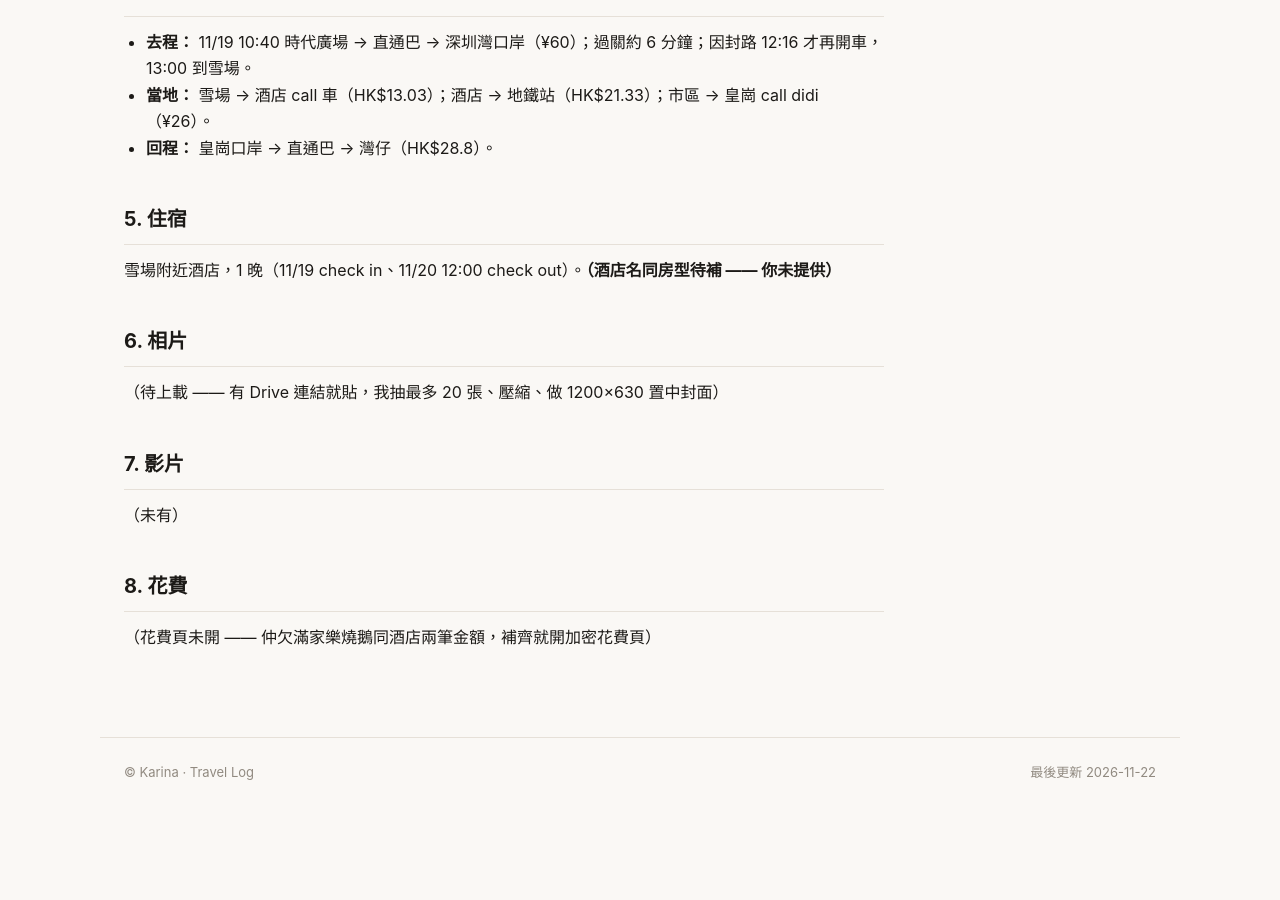
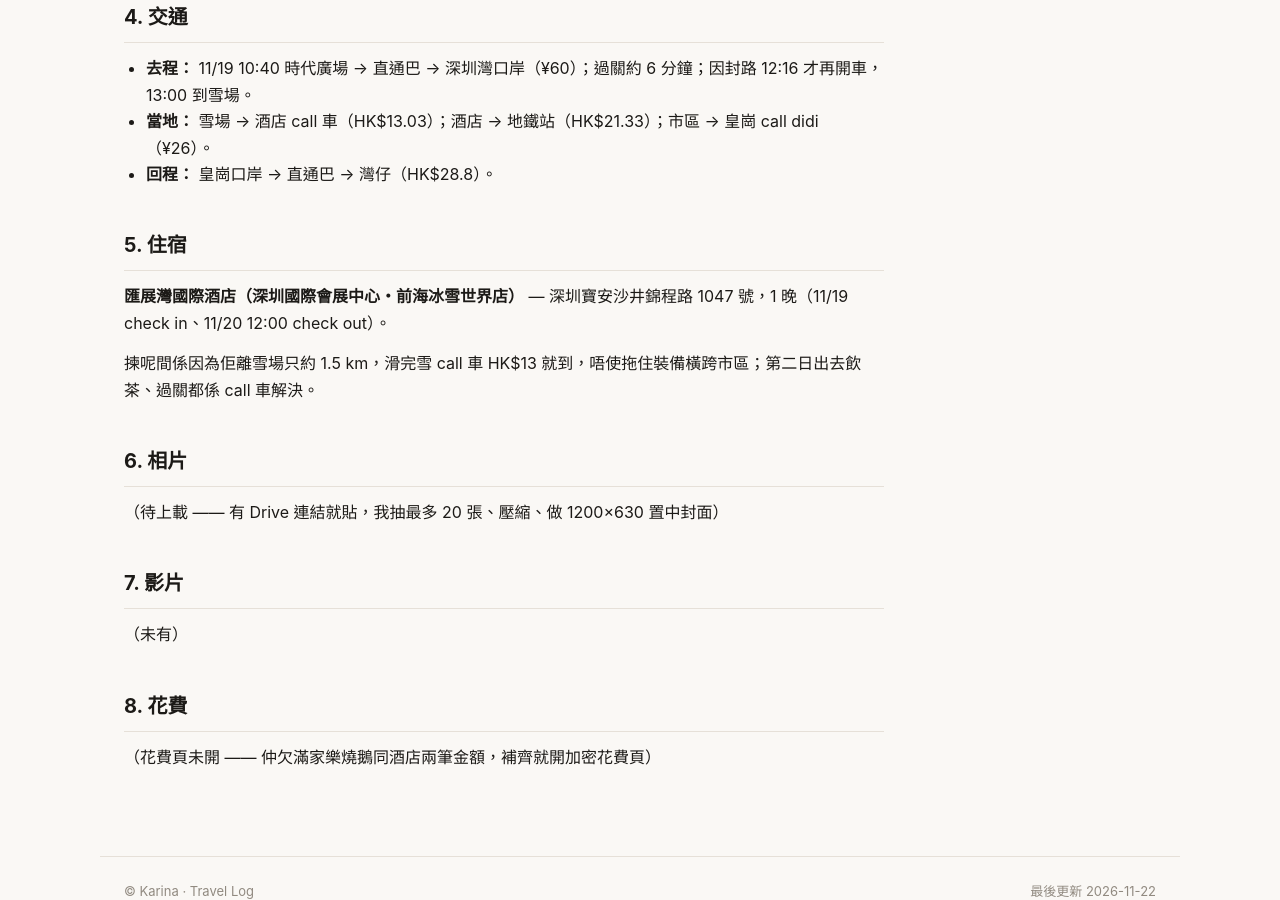
Before and after one commit to Karinatkl/travel-log, a Jekyll site: the page built from trips/2026-11-shenzhen-qianhai-snow.md, in a window 1280 px wide and 900 px high, scrolled down 1900 px. Built offline with Jekyll 4.4.1, drawn with Linux system fonts in a browser that asks for light colours; before the commit the page ends 2707 px from its top, so only the background shows below that; some of the changed text lies outside the part shown.

Commit message:
fix(trip): 補匯展灣國際酒店資料、修正冰雪世界座標（寶安沙井）

```diff
--- a/_data/trips.csv
+++ b/_data/trips.csv
@@ -10,4 +10,4 @@ trip_id,title_zh,title_en,trip_type,country,city,start_date,end_date,nights,stat
 2026-04-shenzhen-shekou,2026.0406-0407 深圳蛇口,2026.0406-0407 Shenzhen (Shekou),SPORT,China,Shenzhen / Shekou,2026-04-06,2026-04-07,1,COMPLETED,WITH:Christy / Hayden 等 7 人,,,,,,0,0,,,2026-11-17
 2026-04-taiwan-ymq,2026.0408-0415 台灣 ymq,2026.0408-0415 Taiwan (YMQ),SPORT,Taiwan,Taipei,2026-04-08,2026-04-15,7,COMPLETED,WITH:Fai / Libby / Chicken / TM 等 5 人,,,,,,0,0,,trips/2026-04-taiwan-ymq.md,2026-11-17
 2026-06-vietnam-phu-quoc,2026.0629-0703 富國島,2026.0629-0703 Vietnam (Phu Quoc),LEISURE,Vietnam,Phu Quoc,2026-06-29,2026-07-03,4,COMPLETED,WITH:Libby,,,,,6079,0,0,,trips/2026-06-vietnam-phu-quoc.md,2026-11-18
-2026-11-shenzhen-qianhai-snow,2026.1119-1120 深圳華發冰雪世界,2026.1119-1120 Shenzhen (Qianhai Snow World),SPORT,China,Shenzhen / Qianhai,2026-11-19,2026-11-20,1,COMPLETED,WITH:Libby,直通巴 時代廣場→深圳灣口岸,皇崗直通巴→灣仔,（待補）,,,0,0,,trips/2026-11-shenzhen-qianhai-snow.md,2026-11-22
+2026-11-shenzhen-qianhai-snow,2026.1119-1120 深圳華發冰雪世界,2026.1119-1120 Shenzhen (Qianhai Snow World),SPORT,China,Shenzhen / Bao'an (Shajing),2026-11-19,2026-11-20,1,COMPLETED,WITH:Libby,直通巴 時代廣場→深圳灣口岸,皇崗直通巴→灣仔,匯展灣國際酒店（國際會展中心・前海冰雪世界店）,,,0,0,,trips/2026-11-shenzhen-qianhai-snow.md,2026-11-22
--- a/trips/2026-11-shenzhen-qianhai-snow.md
+++ b/trips/2026-11-shenzhen-qianhai-snow.md
@@ -6,14 +6,15 @@ title_en: 2026.1119-1120 Shenzhen (Qianhai Snow World)
 status: COMPLETED
 start_date: 2026-11-19
 end_date: 2026-11-20
-city: 深圳（前海／福田）
+city: 深圳（寶安沙井／福田南山）
 trip_type: SPORT
 companions: WITH:Libby
 permalink: /trips/2026-11-shenzhen-qianhai-snow/
-lat: 22.5370
-lng: 113.8970
+lat: 22.7153
+lng: 113.7692
 points:
-  - { name: 華發前海冰雪世界, lat: 22.5370, lng: 113.8970, solo: false }
+  - { name: 華發前海冰雪世界（寶安沙井）, lat: 22.7153, lng: 113.7692, solo: false }
+  - { name: 匯展灣國際酒店, lat: 22.7223, lng: 113.7833, solo: false }
   - { name: 滿家樂燒鵝（會展中心）, lat: 22.5354, lng: 114.0560, solo: false }
   - { name: 深圳灣萬象城, lat: 22.5166, lng: 113.9353, solo: false }
   - { name: 皇崗口岸, lat: 22.5306, lng: 114.0735, solo: false }
@@ -27,7 +28,7 @@ points:
 
 **交通：** 去程坐直通巴（時代廣場 → 深圳灣口岸，¥60），過關只花約 6 分鐘；回程的士到皇崗，直通巴返灣仔。市內短程全部 call 車。
 
-**住宿：** 雪場附近酒店，一晚（酒店名待補）。
+**住宿：** 匯展灣國際酒店（深圳國際會展中心・前海冰雪世界店），一晚；離雪場約 1.5 km，call 車 HK$13 就到。
 
 **突發狀況：** 11/19 深圳有 Apex 活動，口岸附近封路管制，直通巴喺深圳灣口岸滯留到 12:16 先再開車，比原定行程遲咗成個鐘才到雪場。
 
@@ -80,7 +81,9 @@ points:
 
 ## 5. 住宿
 
-雪場附近酒店，1 晚（11/19 check in、11/20 12:00 check out）。**（酒店名同房型待補 —— 你未提供）**
+**匯展灣國際酒店（深圳國際會展中心・前海冰雪世界店）** — 深圳寶安沙井錦程路 1047 號，1 晚（11/19 check in、11/20 12:00 check out）。
+
+揀呢間係因為佢離雪場只約 1.5 km，滑完雪 call 車 HK$13 就到，唔使拖住裝備橫跨市區；第二日出去飲茶、過關都係 call 車解決。
 
 ## 6. 相片
 
```
Also changed, not shown: README.md.
